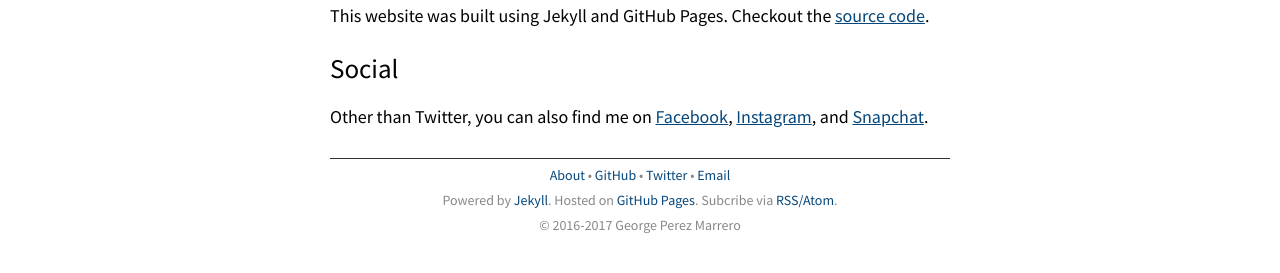
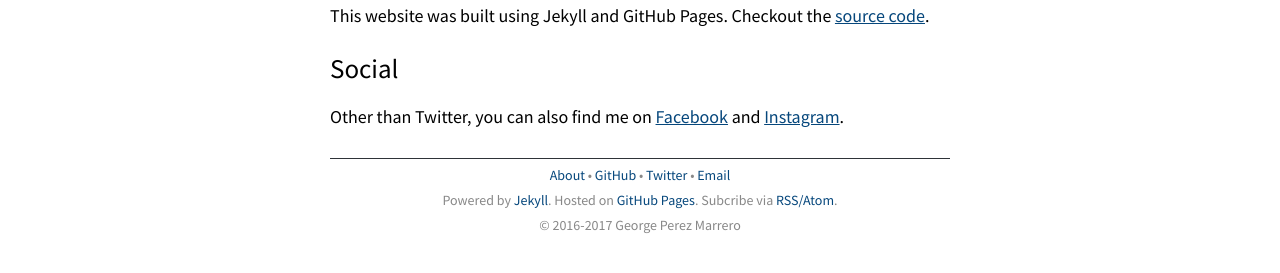
Before and after one commit to georgeperez/titanpointe.org, a Jekyll site: the page built from about.html, in a window 1280 px wide. Shown: the part 403-676 px from the top of the page. Built offline with Jekyll 4.4.1, drawn with Linux system fonts in a browser that asks for light colours.

Commit message:
Moved About and 404 pages out of their folders

```diff
--- a/404/index.html
+++ b/404.html
@@ -2,6 +2,7 @@
 layout: default
 title: 404
 permalink: /404.html
+sitemap: false
 ---
 <article>
   <header>
--- a/about/index.html
+++ b/about.html
@@ -11,10 +12,10 @@
   <header>
     <h2>Work</h2>
   </header>
-  <p>This website was built using Jekyll and GitHub Pages. Checkout the <a href="https://github.com/{{ site.repository }}">source code</a>.<p>
+  <p>This website was built using Jekyll and GitHub Pages. Checkout the <a href="{{ site.repository }}">source code</a>.<p>
 
     <header>
     <h2>Social</h2>
   </header>
-    <p>Other than Twitter, you can also find me on <a href="https://facebook.com/georgeperezmarrero">Facebook</a>, <a href="https://instagram.com/georgeperez">Instagram</a>, and <a href="https://snapchat.com/add/georgeperez_m">Snapchat</a>.</p>
+    <p>Other than Twitter, you can also find me on <a href="https://facebook.com/georgeperezmarrero">Facebook</a> and <a href="https://instagram.com/georgeperez">Instagram</a>.</p>
 </article>
```
Also changed, not shown: other parts of about.html (+1 -0 lines).
